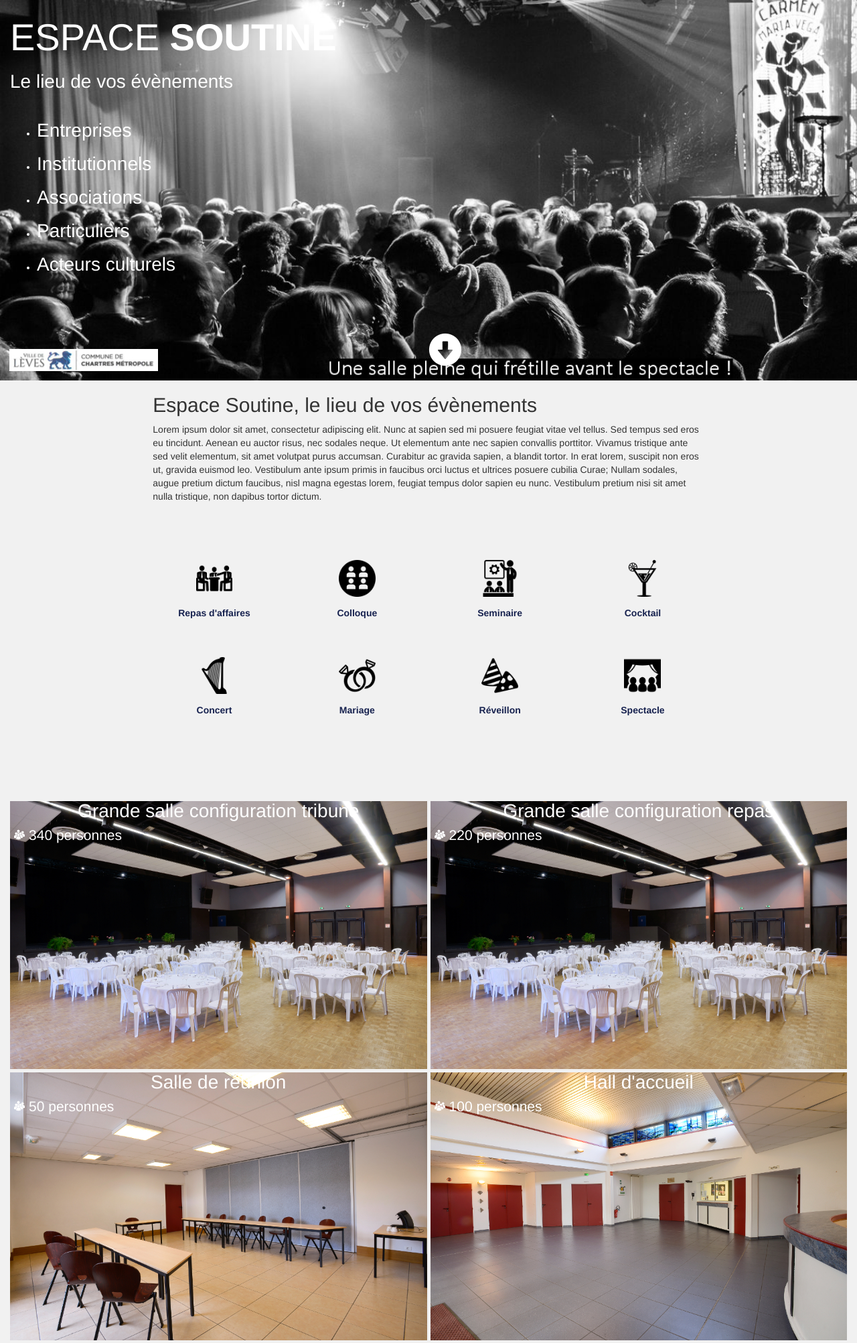
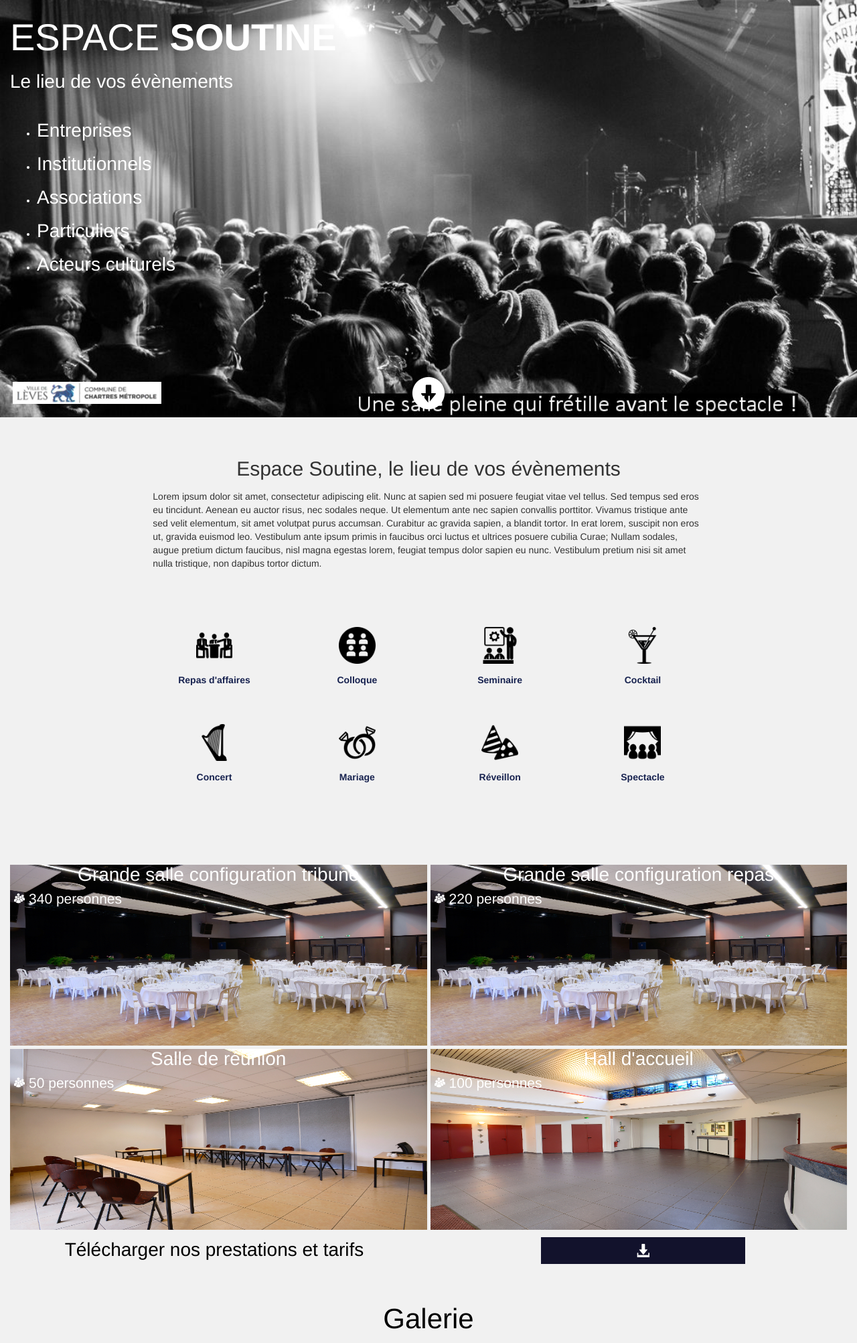
Before and after one commit to Myystigri/espace_soutine, a PHP site: page / in a window 1280 px wide. Shown: the part 50-2055 px from the top of the page at 67% size. Run offline with PHP 8.4, Linux system fonts and the light colour scheme; some libraries are stand-ins or nearby versions.

Commit message:
modif head

```diff
--- a/css/style.css
+++ b/css/style.css
@@ -61,7 +61,7 @@ body{
     background-size: cover;
     background-color: #000;
     background-repeat: no-repeat;
-    height: 618px
+    height: 673px
 }
 h1{
     margin-top: 2%;
@@ -87,14 +87,15 @@ h1 span{
 .header ul {
 	color:white;
 }
-.glyphicon-chevron-right{
-	font-size: 1em;
+.align-btn-head{
+	margin-top: 10%;
 }
 .logo{
-    position: absolute;
+    position: relative;
+    top: 0;
     bottom: 0;
-    float:left;
-    padding-left: 1em;
+    margin-top: 20px;
+    padding-left: 1%;
     margin-bottom:1em;
 }
 .logo img{
@@ -112,7 +113,7 @@ h1 span{
 
 .scrollbtn{
     text-align: center;
-    position: absolute;
+
     bottom: 0;
     color:white;
     font-size: 50px;
@@ -147,7 +148,7 @@ h1 span{
 	padding-left: 2.5px;
 	padding-top: 2.5px;
 }
-#presentation h2{
+#gpresentation h2{
 	text-align: center;
 	font-family: "Helvetica";
 	margin: 2em 0 0.5em 0;
@@ -186,12 +187,12 @@ h1 span{
 
 .prestation{
 	width: 100%;
-	height: 240px;
+	height: 270px;
 	padding: 0;
 }
 .titre h2{
-	margin-top: 1.5em;
-	margin-bottom: 0.1em;
+	margin-top: 1.6em;
+	margin-bottom: 0;
 	font-size: 2.5em;
 	text-align: center;
 	font-family: "Helvetica";
@@ -204,7 +205,7 @@ h1 span{
 	margin-left: 1%;
 }
 .marge1{
-	margin: 70px 0 0 0;
+	margin: 65px 0 0 0;
 }
 .marge2{
 	margin: 0 0 10px 0;
@@ -706,7 +707,7 @@ p{
 	}
 }
 
-@media screen and (min-width: 900px) {
+@media screen and (max-width: 900px) {
 	.prestation {
 		height:400px;
 	}
--- a/index.html
+++ b/index.html
@@ -53,13 +53,15 @@
 					</ul>
 				</div>
 			</div>
-			<div class="row">
-				<div class="col-xs-2 col-xs-offset-5 scrollbtn">
+			<div class="row align-btn-head">
+				<div class="col-xs-4">
+					<img class="logo" src="./img/ico/leves.jpg" alt="ville de leves">
+				</div>
+				<div class="col-xs-4 scrollbtn">
 					<a class="btn btn-header btn-default" href="#gpresentation">
                         <span class="glyphicon glyphicon-circle-arrow-down scrollbtn"><span>
                     </a>
 				</div>
-					<img class="logo" src="./img/ico/leves.jpg" alt="ville de leves">
 			</div>
 		</div>
 <!--Présentation Espace Soutine-->
@@ -111,10 +113,12 @@
 		<div class="col-md-12">
 			<div class="row">
 				<div id="gprestation" class="col-xs-12 col-md-12">
-					<!-- supr margin 70% sur margin1, + modifier height a 230px de .prestation
+				<!-- sans titre, margin 65px sur marge1, 270px sur prestation
+					avec titre margin 20px sur marge1, 245px sur prestation
 					<div class="titre">
 						<h2>Nos prestations</h2>
-					</div> -->
+					</div>
+					-->
 					<div class="row marge1">
 						<div class="col-xs-12 col-md-6 img_prestation marge-presta1">
 							<div class="overflow">
```
